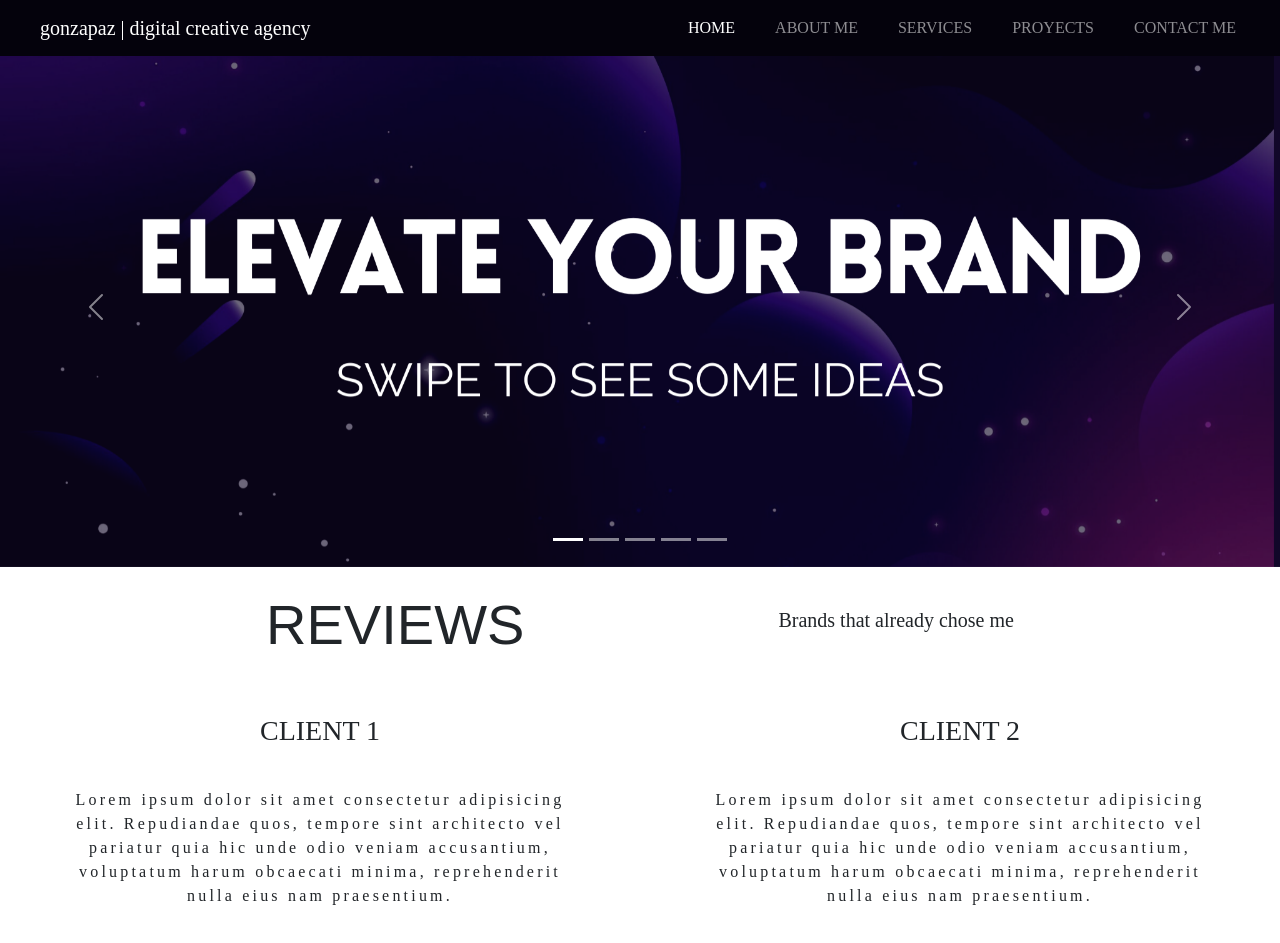
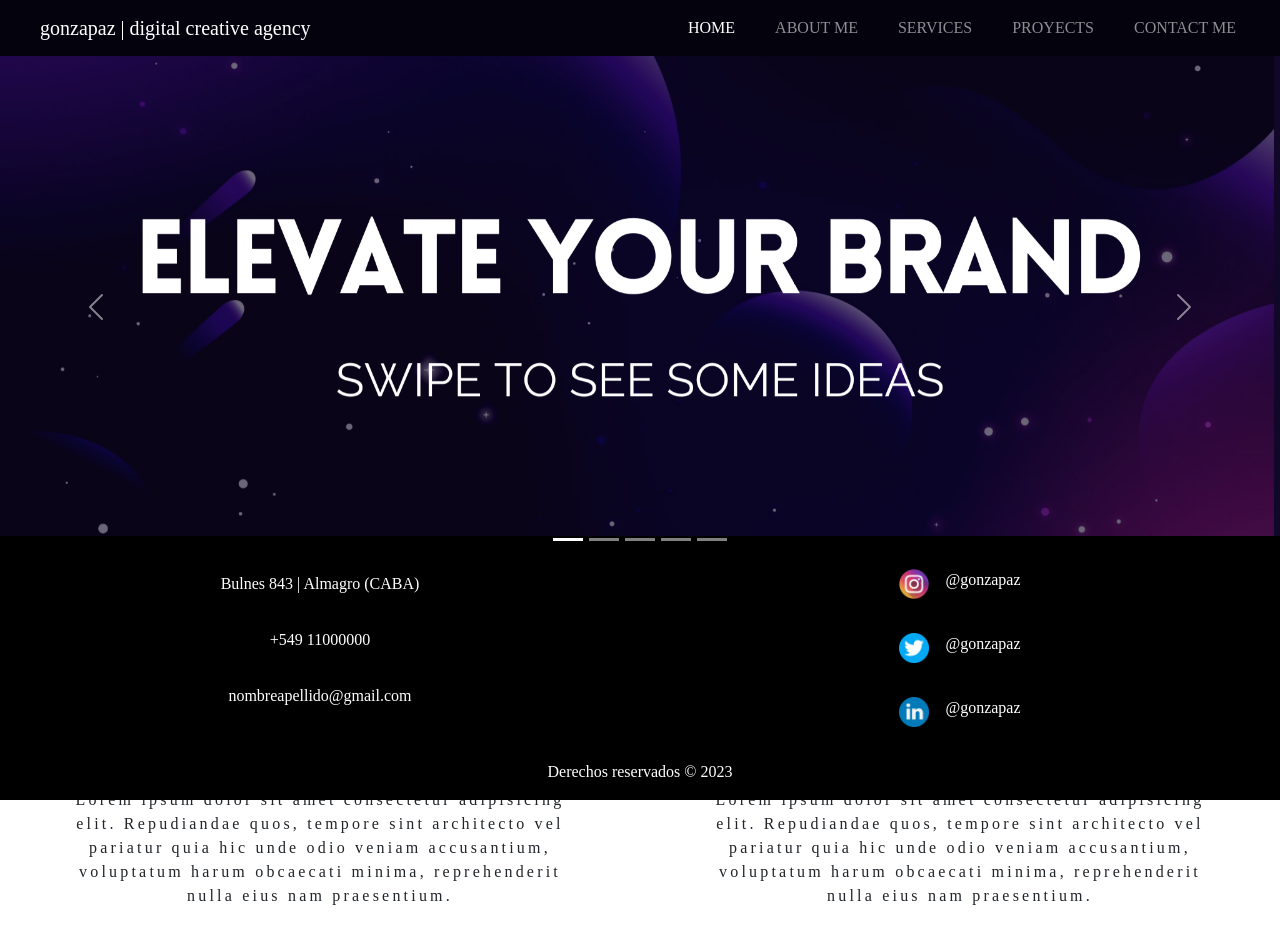
Before and after one commit to lucilaviappiani/LucilaViappianiPreEntrega2, a plain HTML site: page index.html in a window 1280 px wide. Shown: the top 943 px of the page. Drawn offline with nearby package versions, Linux system fonts and the light colour scheme; a web font is replaced by a local one.

Commit message:
actualizando estilos del footer

```diff
--- a/css/customstyles.css
+++ b/css/customstyles.css
@@ -55,6 +55,10 @@ footer{
     background-size: cover;
     background-repeat: no-repeat;
     position: fixed;
+    bottom: 0;
+	left: 0;
+	right: 0;
+
 }
 
 .Footer--contacto{
```
